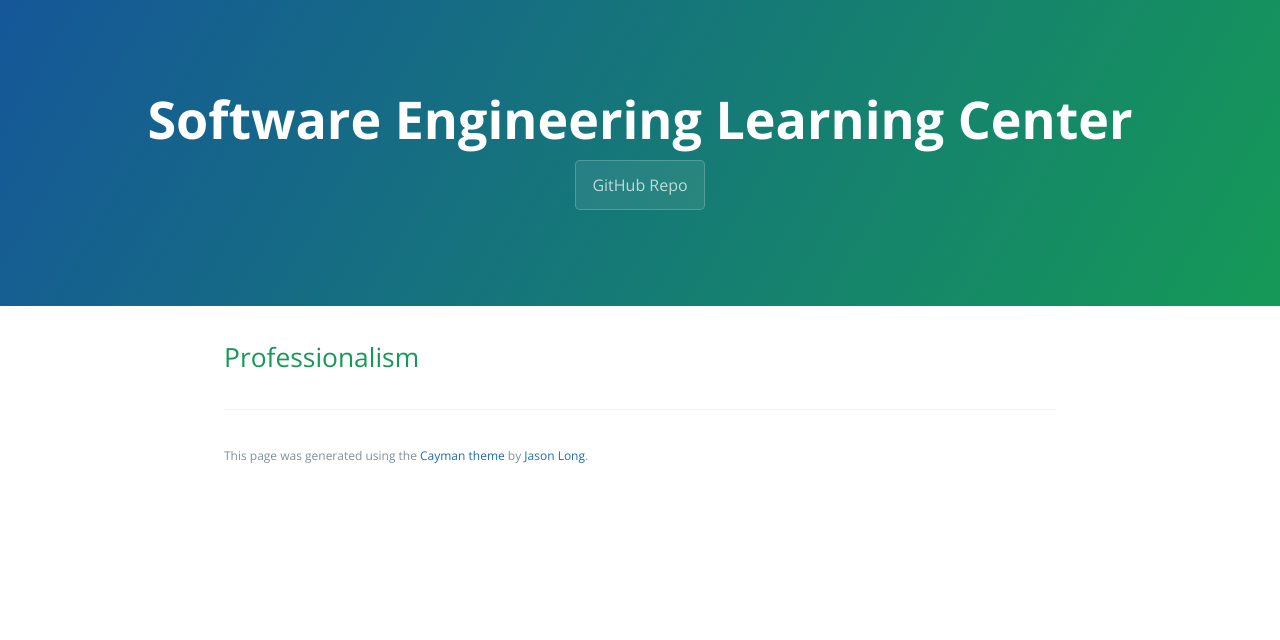
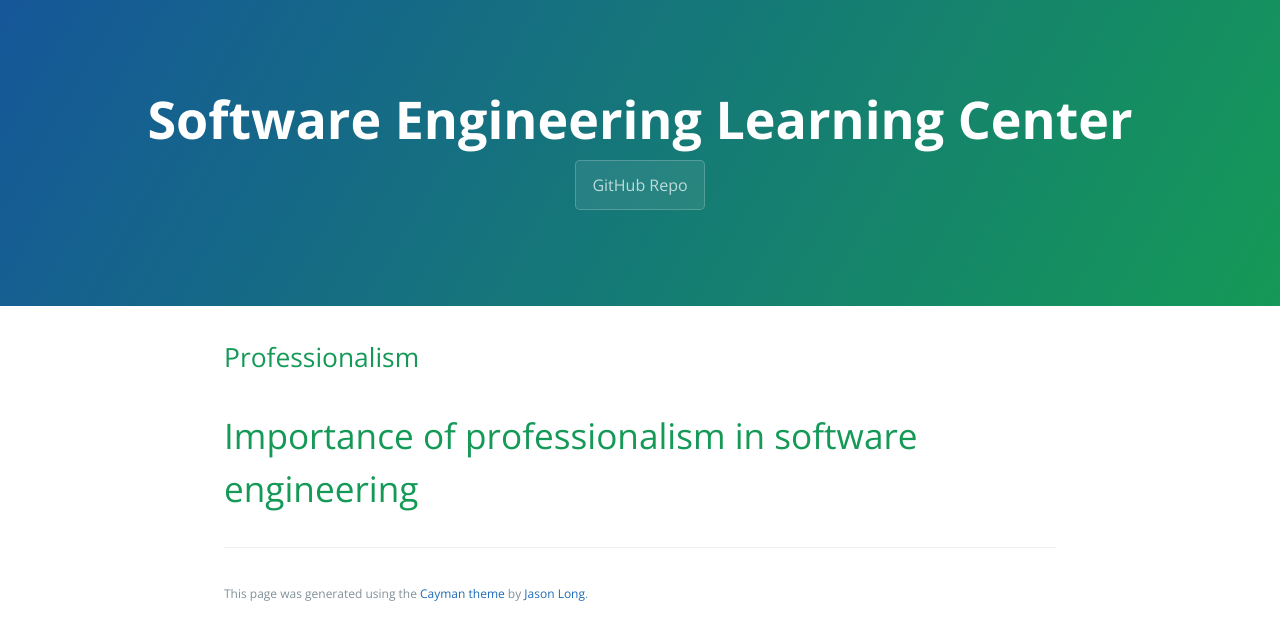
Before and after one commit to learning-software-engineering/learning-software-engineering.github.io, a Jekyll site: the page built from Topics/Professionalism.md, in a window 1280 px wide. Shown: the top 640 px of the page. Built offline with Jekyll 4.4.1, drawn with Linux system fonts in a browser that asks for light colours; our own code applies the rules of GitHub Pages for plain Markdown files.

Commit message:
Update Professionalism.md

```diff
--- a/Topics/Professionalism.md
+++ b/Topics/Professionalism.md
@@ -1 +1,3 @@
 ## Professionalism
+
+# Importance of professionalism in software engineering
```
